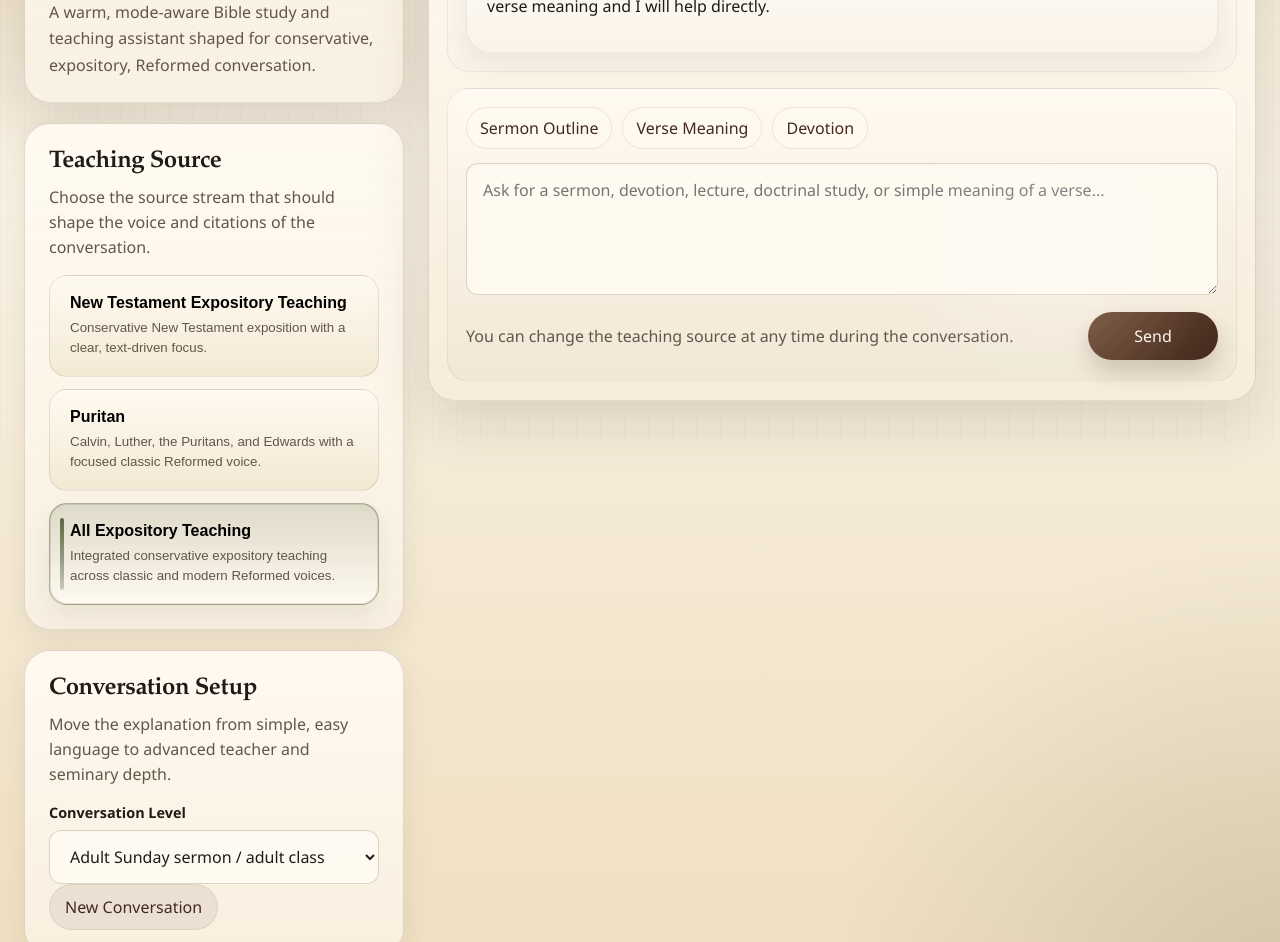
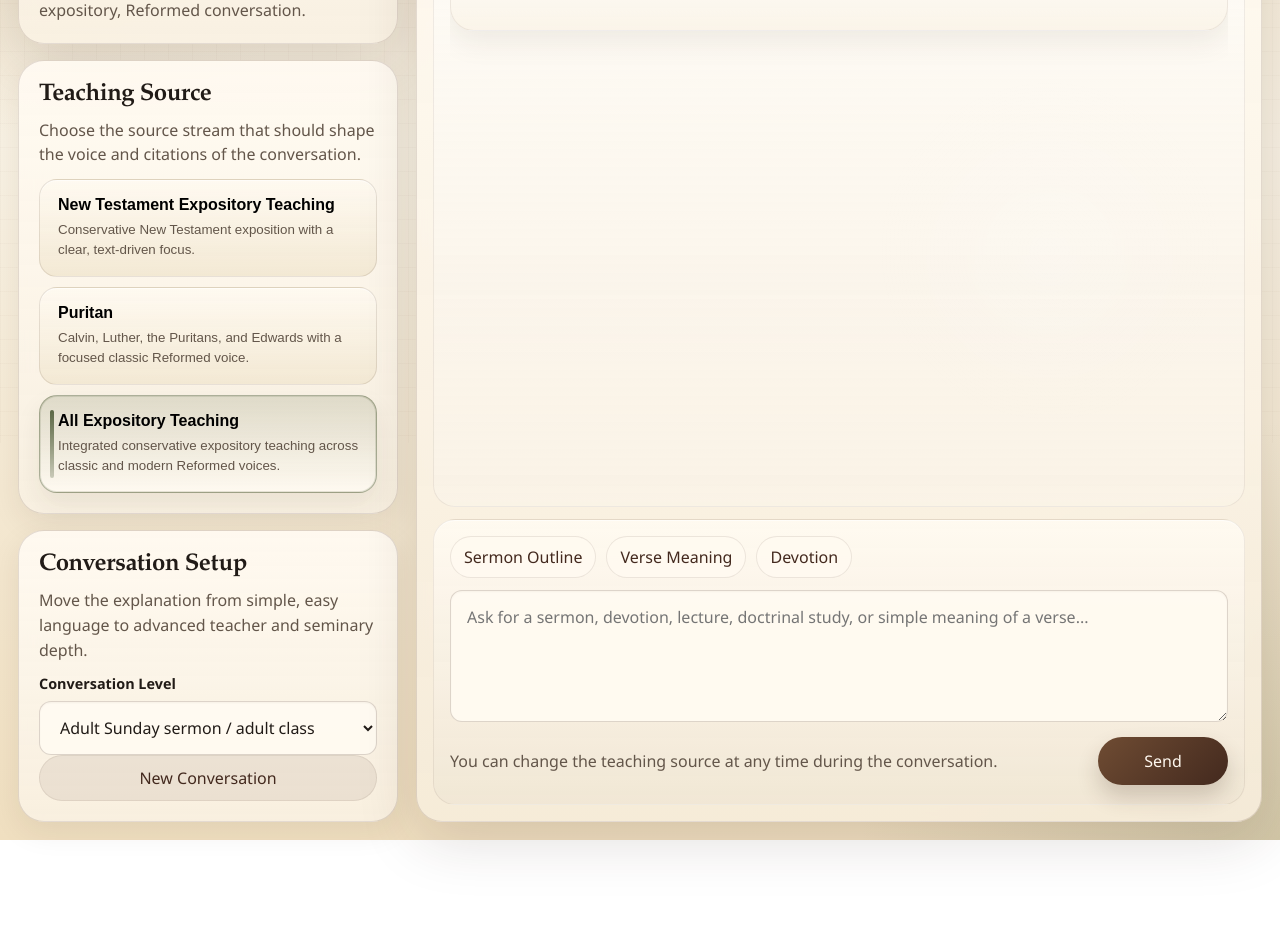
Before and after one commit to Drhany77/expository-bible-teaching, a website: page public/index.html in a window 1280 px wide. Shown: the part 357-1299 px from the top of the page. After the commit the page ends 1197 px from the top, so only its background shows below. Drawn offline with Linux system fonts and the light colour scheme; no server answers.

Commit message:
Stretch chat panel to full-height desktop layout

```diff
--- a/public/styles.css
+++ b/public/styles.css
@@ -59,27 +59,31 @@
   position: relative;
   display: grid;
   grid-template-columns: minmax(320px, 380px) 1fr;
-  gap: 24px;
-  padding: 24px;
+  gap: 18px;
+  padding: 18px;
   max-width: 1560px;
   margin: 0 auto;
+  min-height: 100vh;
+  align-items: stretch;
 }
 
 .sidebar,
 .main-column {
   display: flex;
   flex-direction: column;
-  gap: 20px;
+  gap: 16px;
 }
 
 .sidebar {
   position: sticky;
-  top: 24px;
+  top: 18px;
   align-self: start;
+  min-height: calc(100vh - 36px);
 }
 
 .main-column {
   min-width: 0;
+  min-height: calc(100vh - 36px);
 }
 
 .brand-card,
@@ -96,7 +100,7 @@
 .brand-card,
 .panel,
 .hero-card {
-  padding: 24px;
+  padding: 20px;
 }
 
 .brand-card,
@@ -126,7 +130,7 @@
 
 .brand-card h1 {
   margin-top: 0;
-  font-size: clamp(2rem, 4vw, 3.1rem);
+  font-size: clamp(1.8rem, 3.4vw, 2.75rem);
   line-height: 1.02;
   max-width: 10ch;
 }
@@ -135,13 +139,13 @@
   display: flex;
   gap: 14px;
   align-items: flex-start;
-  margin-bottom: 18px;
+  margin-bottom: 14px;
 }
 
 .brand-logo {
   display: block;
-  width: 92px;
-  min-width: 92px;
+  width: 82px;
+  min-width: 82px;
   height: auto;
   object-fit: contain;
   filter: drop-shadow(0 8px 20px rgba(67, 41, 30, 0.16));
@@ -172,7 +176,7 @@
 }
 
 .brand-eyebrow {
-  margin-bottom: 14px;
+  margin-bottom: 10px;
   color: var(--oak);
 }
 
@@ -193,16 +197,22 @@
 }
 
 .lead {
-  margin: 14px 0 0;
-  line-height: 1.65;
+  margin: 10px 0 0;
+  line-height: 1.55;
 }
 
 .panel-head {
-  margin-bottom: 16px;
+  margin-bottom: 12px;
 }
 
 .panel {
   box-shadow: var(--shadow-soft);
+}
+
+.sidebar .panel:last-of-type {
+  flex: 1;
+  display: flex;
+  flex-direction: column;
 }
 
 .panel-head p {
@@ -212,13 +222,13 @@
 
 .mode-grid {
   display: grid;
-  gap: 12px;
+  gap: 10px;
 }
 
 .mode-button {
   width: 100%;
   position: relative;
-  padding: 18px 18px 18px 20px;
+  padding: 16px 16px 16px 18px;
   border: 1px solid rgba(67, 41, 30, 0.12);
   border-radius: var(--radius-md);
   background: linear-gradient(180deg, rgba(255, 250, 241, 0.98), rgba(241, 230, 207, 0.82));
@@ -279,7 +289,7 @@
 }
 
 .field select {
-  min-height: 54px;
+  min-height: 50px;
 }
 
 .source-badge {
@@ -313,7 +323,7 @@
 
 textarea {
   resize: vertical;
-  min-height: 108px;
+  min-height: 92px;
   line-height: 1.6;
 }
 
@@ -332,6 +342,10 @@
   background: rgba(67, 41, 30, 0.08);
   color: var(--oak-deep);
   box-shadow: inset 0 0 0 1px rgba(67, 41, 30, 0.08);
+}
+
+.sidebar #newConversationButton {
+  margin-top: auto;
 }
 
 .primary-button {
@@ -413,7 +427,7 @@
 .hero-card {
   display: flex;
   justify-content: space-between;
-  gap: 18px;
+  gap: 14px;
   align-items: flex-start;
   background: linear-gradient(135deg, rgba(255, 250, 241, 0.98), rgba(242, 232, 212, 0.88));
 }
@@ -460,27 +474,34 @@
 }
 
 .chat-panel {
-  padding: 18px;
+  padding: 16px;
   display: flex;
   flex-direction: column;
-  gap: 16px;
+  gap: 12px;
   min-width: 0;
+  flex: 1;
   background:
     linear-gradient(180deg, rgba(255, 250, 241, 0.96), rgba(246, 236, 218, 0.92));
 }
 
 .conversation-shell {
-  padding: 18px;
+  padding: 16px;
   border-radius: 22px;
   background: linear-gradient(180deg, rgba(255, 255, 255, 0.5), rgba(250, 243, 231, 0.78));
   border: 1px solid rgba(67, 41, 30, 0.08);
   box-shadow: inset 0 1px 0 rgba(255, 255, 255, 0.5);
+  flex: 1;
+  display: flex;
+  min-height: 0;
 }
 
 .message-list {
   display: flex;
   flex-direction: column;
-  gap: 16px;
+  gap: 14px;
+  flex: 1;
+  min-height: 0;
+  overflow: auto;
 }
 
 .message {
@@ -540,8 +561,8 @@
 .composer {
   display: flex;
   flex-direction: column;
-  gap: 14px;
-  padding: 18px;
+  gap: 12px;
+  padding: 16px;
   border: 1px solid rgba(67, 41, 30, 0.08);
   border-radius: 22px;
   background: linear-gradient(180deg, rgba(255, 250, 241, 0.98), rgba(241, 231, 213, 0.92));
@@ -604,16 +625,29 @@
   .app-shell {
     grid-template-columns: 1fr;
     padding: 16px;
+    min-height: auto;
   }
 
   .sidebar {
     position: static;
+    min-height: auto;
   }
 
   .hero-card,
   .composer-actions {
     flex-direction: column;
     align-items: flex-start;
+  }
+
+  .main-column,
+  .chat-panel,
+  .conversation-shell,
+  .message-list {
+    min-height: auto;
+  }
+
+  .sidebar .panel:last-of-type {
+    flex: initial;
   }
 
   .hero-select {
```
